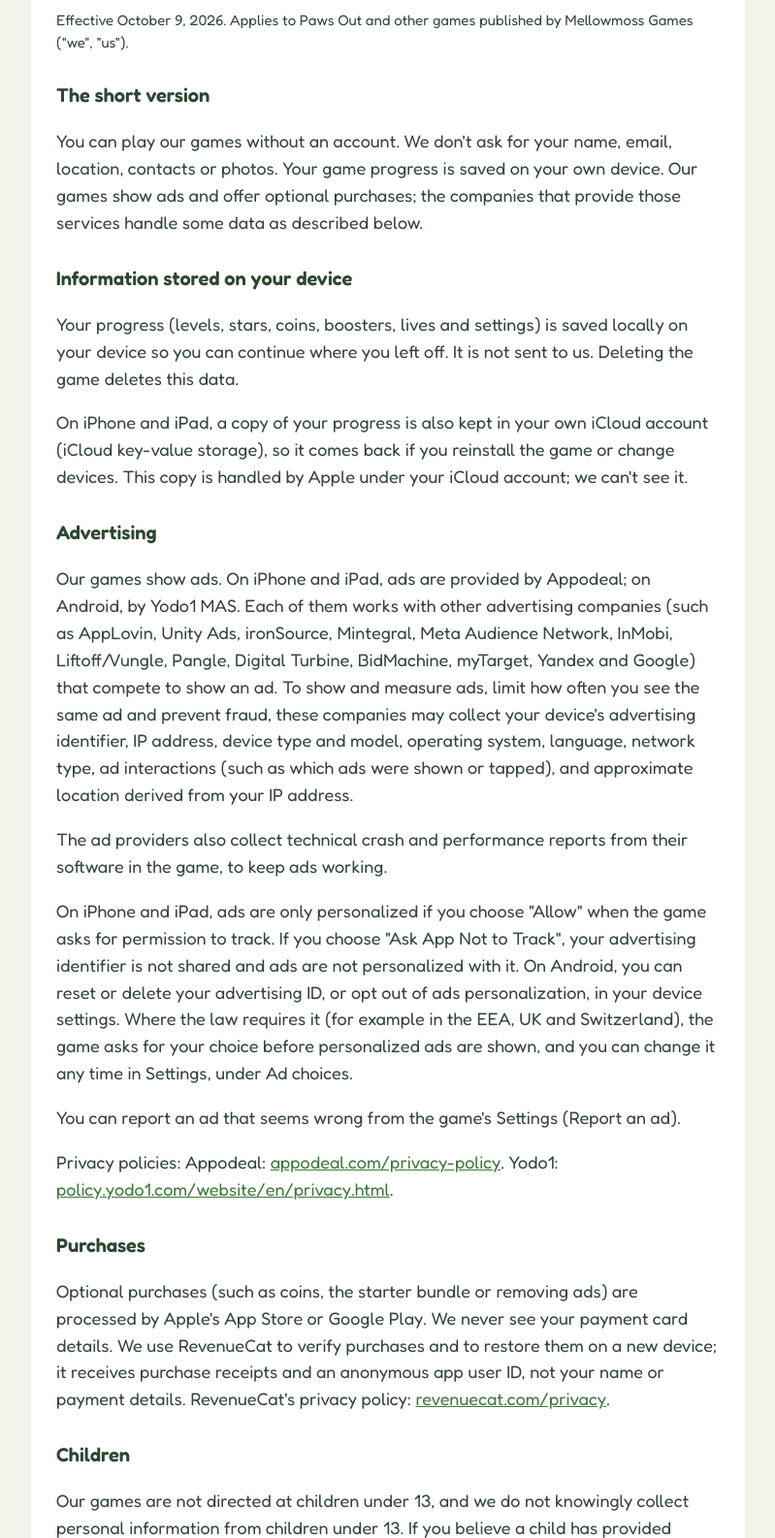
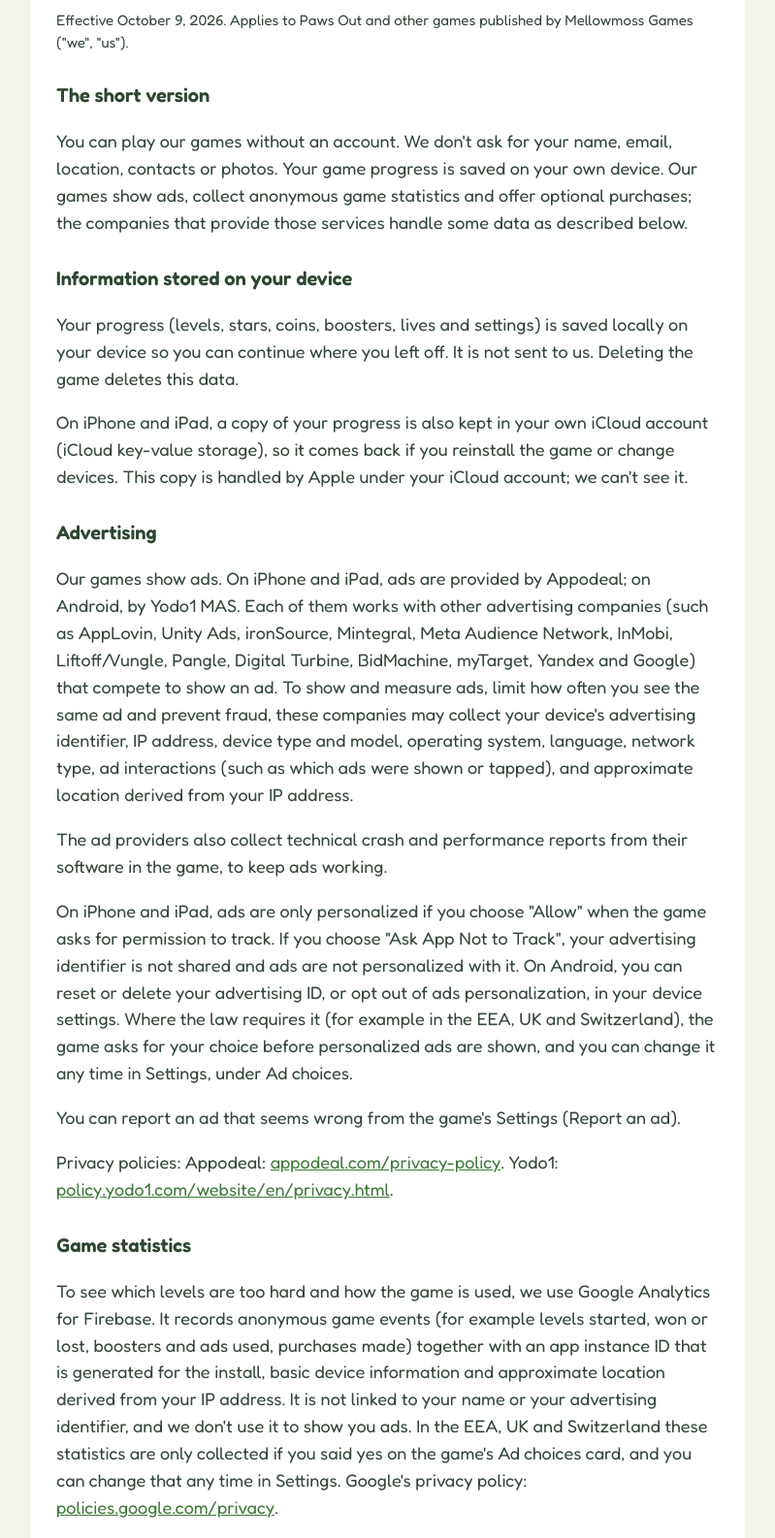
Before and after one commit to mellowmoss/mellowmoss.github.io, a plain HTML site: page privacy/index.html in a window 1280 px wide. Shown: the part 240-1826 px from the top of the page at 97% size, without its empty margins (240-1039 px from the left). Drawn offline with Linux system fonts and the light colour scheme.

Commit message:
Privacy: game statistics (Google Analytics for Firebase)

```diff
--- a/privacy/index.html
+++ b/privacy/index.html
@@ -21,7 +21,7 @@
 <p class="meta">Effective October 9, 2026. Applies to Paws Out and other games published by Mellowmoss Games ("we", "us").</p>
 
 <h3>The short version</h3>
-<p>You can play our games without an account. We don't ask for your name, email, location, contacts or photos. Your game progress is saved on your own device. Our games show ads and offer optional purchases; the companies that provide those services handle some data as described below.</p>
+<p>You can play our games without an account. We don't ask for your name, email, location, contacts or photos. Your game progress is saved on your own device. Our games show ads, collect anonymous game statistics and offer optional purchases; the companies that provide those services handle some data as described below.</p>
 
 <h3>Information stored on your device</h3>
 <p>Your progress (levels, stars, coins, boosters, lives and settings) is saved locally on your device so you can continue where you left off. It is not sent to us. Deleting the game deletes this data.</p>
@@ -33,6 +33,9 @@
 <p>On iPhone and iPad, ads are only personalized if you choose "Allow" when the game asks for permission to track. If you choose "Ask App Not to Track", your advertising identifier is not shared and ads are not personalized with it. On Android, you can reset or delete your advertising ID, or opt out of ads personalization, in your device settings. Where the law requires it (for example in the EEA, UK and Switzerland), the game asks for your choice before personalized ads are shown, and you can change it any time in Settings, under Ad choices.</p>
 <p>You can report an ad that seems wrong from the game's Settings (Report an ad).</p>
 <p>Privacy policies: Appodeal: <a href="https://appodeal.com/privacy-policy/">appodeal.com/privacy-policy</a>. Yodo1: <a href="https://policy.yodo1.com/website/en/privacy.html">policy.yodo1.com/website/en/privacy.html</a>.</p>
+
+<h3>Game statistics</h3>
+<p>To see which levels are too hard and how the game is used, we use Google Analytics for Firebase. It records anonymous game events (for example levels started, won or lost, boosters and ads used, purchases made) together with an app instance ID that is generated for the install, basic device information and approximate location derived from your IP address. It is not linked to your name or your advertising identifier, and we don't use it to show you ads. In the EEA, UK and Switzerland these statistics are only collected if you said yes on the game's Ad choices card, and you can change that any time in Settings. Google's privacy policy: <a href="https://policies.google.com/privacy">policies.google.com/privacy</a>.</p>
 
 <h3>Purchases</h3>
 <p>Optional purchases (such as coins, the starter bundle or removing ads) are processed by Apple's App Store or Google Play. We never see your payment card details. We use RevenueCat to verify purchases and to restore them on a new device; it receives purchase receipts and an anonymous app user ID, not your name or payment details. RevenueCat's privacy policy: <a href="https://www.revenuecat.com/privacy">revenuecat.com/privacy</a>.</p>
```
